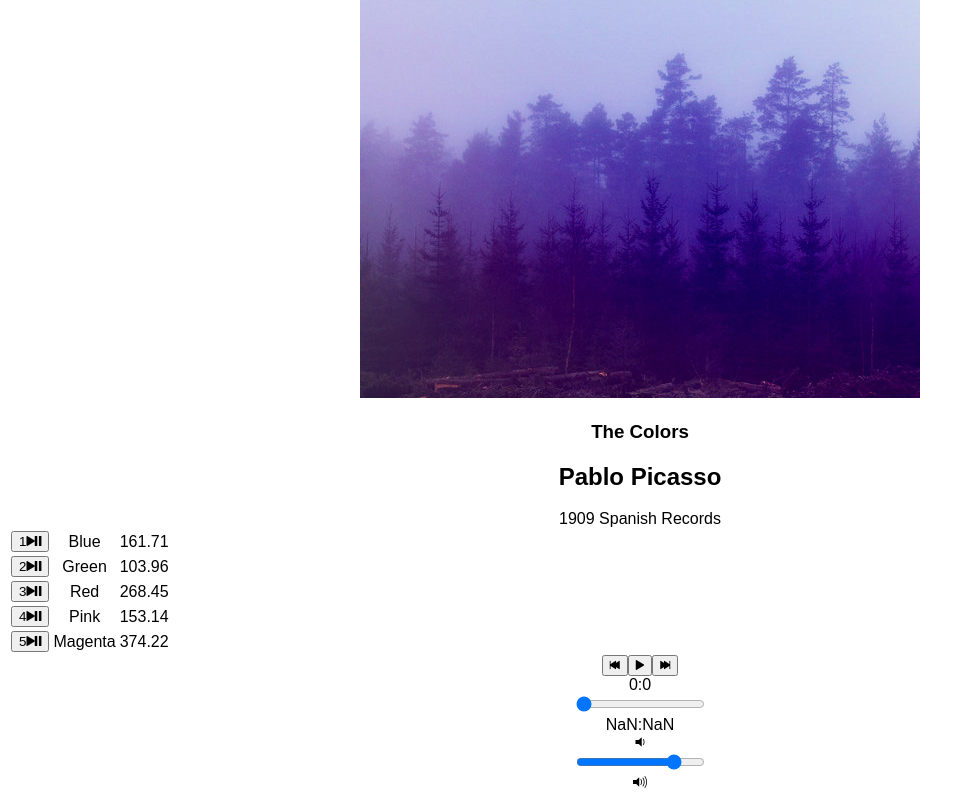
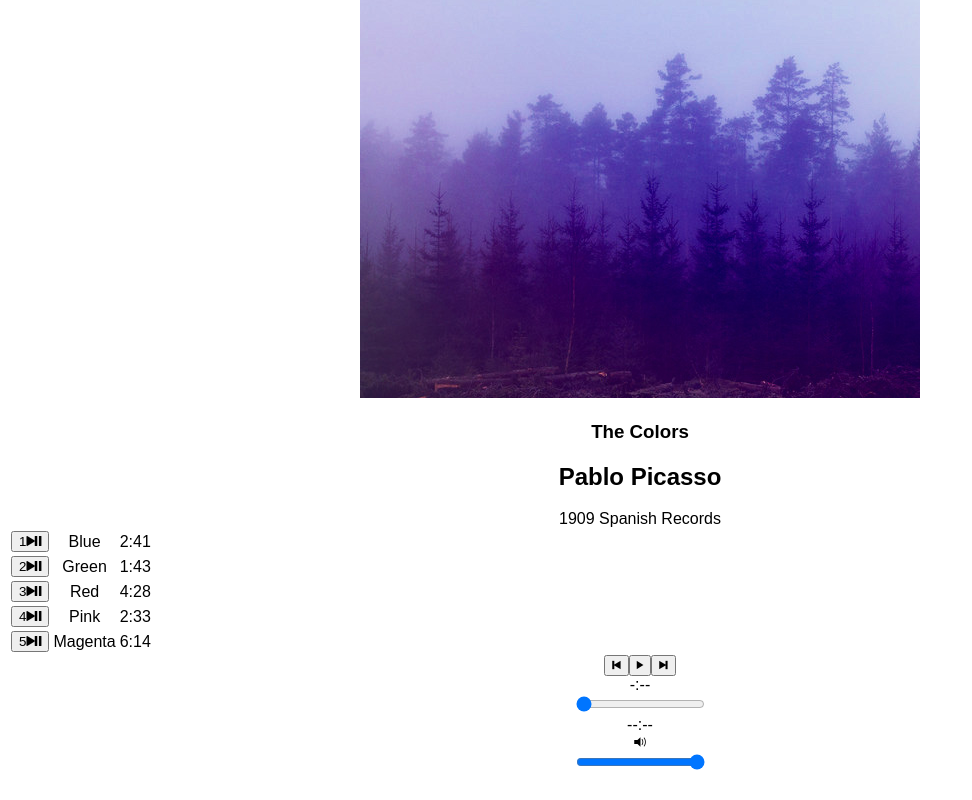
Before and after one commit to drewdisterhoft11/bloc-jamz-react, a React (Create React App) app: page /album/the-colors in a window 1280 px wide. Shown: the part 268-1068 px from the top of the page, without its empty margins (0-972 px from the left). Built offline with nearby package versions, Linux system fonts and the light colour scheme.

Commit message:
added volume bar, updated playerbar.js and album.js

```diff
--- a/src/components/Album.js
+++ b/src/components/Album.js
@@ -5,7 +5,7 @@ import PlayerBar from './PlayerBar';
 
 class Album extends Component {
   constructor(props) {
-   super(props);
+   super(props)
    const album = albumData.find( album => {
       return album.slug === this.props.match.params.slug
     });
@@ -41,23 +41,40 @@ class Album extends Component {
        this.audioElement.removeEventListener('durationchange', this.eventListeners.durationchange);
      }
 
+     formatTime(seconds, hasPlaceHolder) {
+        let minutes;
+        let newSeconds;
+        hasPlaceHolder = hasPlaceHolder || false;
 
-      play() {
+        if ((this.state.isPlaying || this.state.currentTime > 0 || !hasPlaceHolder) && !isNaN(seconds)) {
+            minutes = Math.floor(seconds / 60);
+            newSeconds = Math.floor(seconds - (Math.floor(seconds / 60) * 60));
+            newSeconds = newSeconds < 10 ? '0' + newSeconds : newSeconds;
+        }else {
+            minutes = '-';
+            newSeconds = '--';
+        }
+
+        return `${minutes}:${newSeconds}`;
+    }
+
+
+    play() {
         this.audioElement.play();
         this.setState({ isPlaying: true });
       }
 
-pause() {
+    pause() {
     this.audioElement.pause();
     this.setState({ isPlaying: false });
   }
 
-  setSong(song) {
+    setSong(song) {
     this.audioElement.src = song.audioSrc;
     this.setState({ currentSong: song });
   }
 
-  handleSongClick(song) {
+    handleSongClick(song) {
       const isSameSong = this.state.currentSong === song;
       if (this.state.isPlaying && isSameSong) {
         this.pause();
@@ -93,6 +110,12 @@ pause() {
    this.setState({ currentTime: newTime });
  }
 
+ handleVolumeChange(e) {
+        const newVolume = e.target.value;
+        this.audioElement.volume = newVolume;
+        this.setState({ currentVolume: newVolume });
+    }
+
    render() {
      return (
        <section className="album">
@@ -121,7 +144,7 @@ pause() {
                    </button>
                 </td>
                <td className="song-title">{song.title}</td>
-               <td className="song-duration">{song.duration}</td>
+               <td className="song-duration">{this.formatTime(song.duration)}</td>
               </tr>
             )
           }
@@ -132,10 +155,14 @@ pause() {
           currentSong={this.state.currentSong}
           currentTime={this.audioElement.currentTime}
           duration={this.audioElement.duration}
+          currentVolume={this.audioElement.volume}
+                    formattedTime={this.formatTime(this.audioElement.currentTime, true)}
+                    formattedTimeLeft={this.formatTime(this.audioElement.duration - Math.floor(this.audioElement.currentTime), true)}
           handleSongClick={() => this.handleSongClick(this.state.currentSong)}
           handlePrevClick={() => this.handlePrevClick()}
           handleNextClick={() => this.handleNextClick()}
           handleTimeChange={(e) => this.handleTimeChange(e)}
+          handleVolumeChange={(e) => this.handleVolumeChange(e)}
         />
       </section>
     );
--- a/src/components/PlayerBar.js
+++ b/src/components/PlayerBar.js
@@ -1,46 +1,48 @@
 import React, { Component } from 'react';
 
+
 class PlayerBar extends Component {
-
-  formatTime(time) {
-    const timeInSeconds = Math.floor(parseFloat(time))
-    const minutes = Math.floor(timeInSeconds / 60)
-    const remainingSeconds = timeInSeconds - (minutes * 60)
-    return minutes + ":" + remainingSeconds
-  }
-
     render() {
-    return (
+        return(
             <section className="player-bar">
+                <div className="player-bar-controls">
                     <section id="buttons">
                         <button id="previous" onClick={this.props.handlePrevClick}>
-        <span className="ion-skip-backward"></span>
+                            <span className="player-icon ion-ios-skipbackward"></span>
                         </button>
-         <button id="play-pause" onClick={this.props.handleSongClick} >
-         <span className={this.props.isPlaying ? 'ion-pause' : 'ion-play'}></span>
+                        <button id="play-pause" onClick={this.props.handleSongClick}>
+                            <span className={'play-icon ' + (this.props.isPlaying ? 'ion-ios-pause' : 'ion-ios-play')}></span>
                         </button>
                         <button id="next" onClick={this.props.handleNextClick}>
-           <span className="ion-skip-forward"></span>
+                            <span className="player-icon ion-ios-skipforward"></span>
                         </button>
                     </section>
                     <section id="time-control">
-       <div className="current-time">{this.formatTime(this.props.currentTime)}</div>
+                        <div className="current-time">{this.props.formattedTime}</div>
                         <input
                             type="range"
                             className="seek-bar"
                             value={(this.props.currentTime / this.props.duration) || 0}
                             max="1"
                             min="0"
-           step="0.01"
+                            step="0.001"
                             onChange={this.props.handleTimeChange}
                         />
-         <div className="total-time">{this.formatTime(this.props.duration)}</div>
+                        <div className="time-left">-{this.props.formattedTimeLeft}</div>
                     </section>
                     <section id="volume-control">
-         <div className="icon ion-volume-low"></div>
-         <input type="range" className="seek-bar" value="80" />
-         <div className="icon ion-volume-high"></div>
+                        <div className="volume-icon ion-volume-medium"></div>
+                        <input
+                            type="range"
+                            className="volume-bar"
+                            value={this.props.currentVolume}
+                            max="1"
+                            min="0"
+                            step="0.01"
+                            onChange={this.props.handleVolumeChange}
+                        />
                     </section>
+                </div>
             </section>
         );
     }
```
Lines whose indentation alone changed are shown as unchanged.
